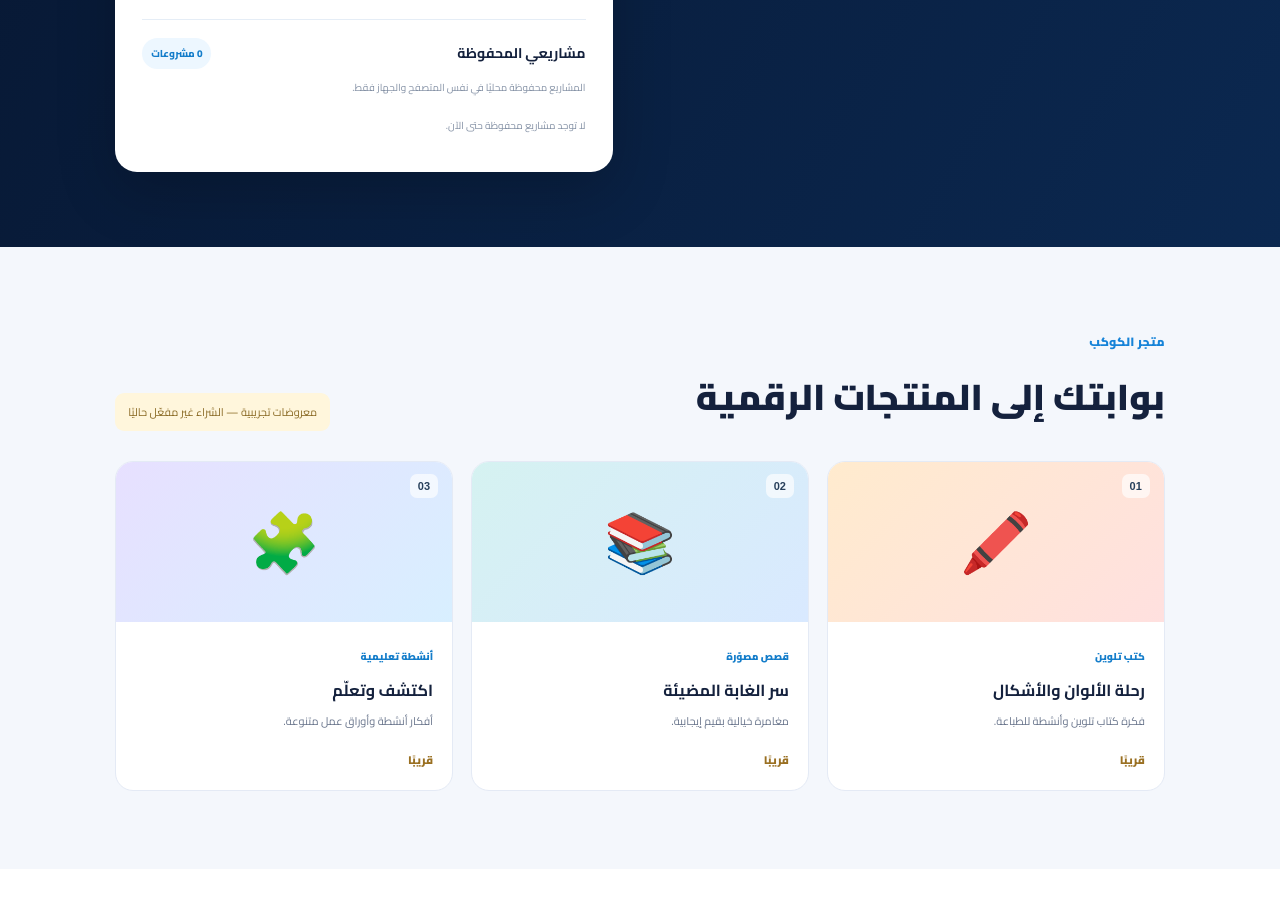
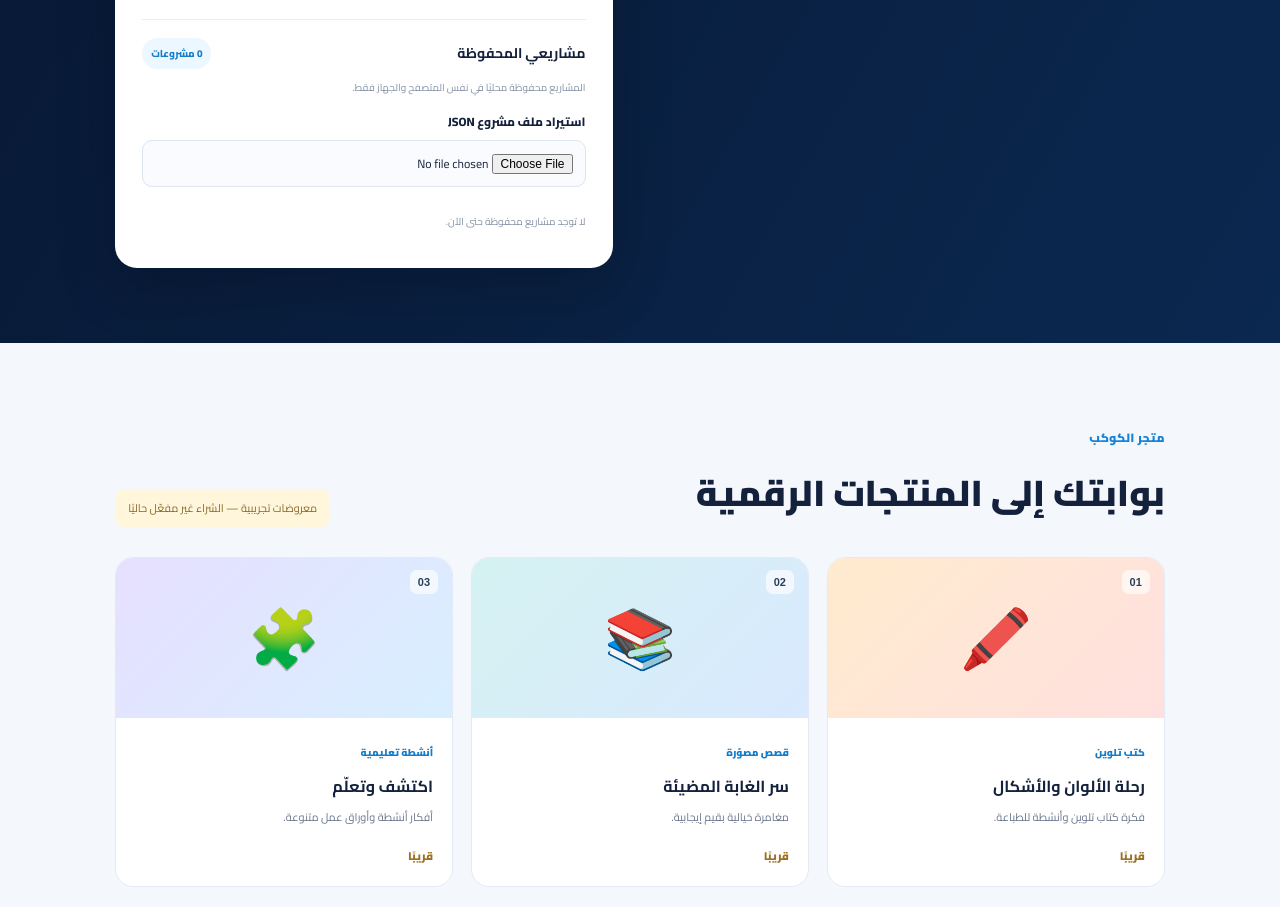
Before and after one commit to mohamed21fathey-prog/kawkab-alcartoon-, a plain HTML site: page index.html in a window 1280 px wide. Shown: the part 2479-3386 px from the top of the page. Drawn offline with Linux system fonts and the light colour scheme.

Commit message:
Add safe JSON project import control

```diff
--- a/index.html
+++ b/index.html
@@ -95,6 +95,11 @@
       <section class="saved-projects" aria-labelledby="saved-projects-title">
         <div class="saved-projects-head"><h3 id="saved-projects-title">مشاريعي المحفوظة</h3><span id="project-count">0 مشروع</span></div>
         <p class="saved-projects-note">المشاريع محفوظة محليًا في نفس المتصفح والجهاز فقط.</p>
+        <div class="project-tools">
+          <label class="import-project-label" for="project-import">استيراد ملف مشروع JSON</label>
+          <input id="project-import" class="project-import-input" type="file" accept=".json,application/json">
+        </div>
+        <p class="project-feedback" id="project-feedback" role="status" aria-live="polite"></p>
         <div id="saved-project-list" class="saved-project-list" aria-live="polite"><p class="empty-projects">لا توجد مشاريع محفوظة حتى الآن.</p></div>
       </section>
     </form>
```
